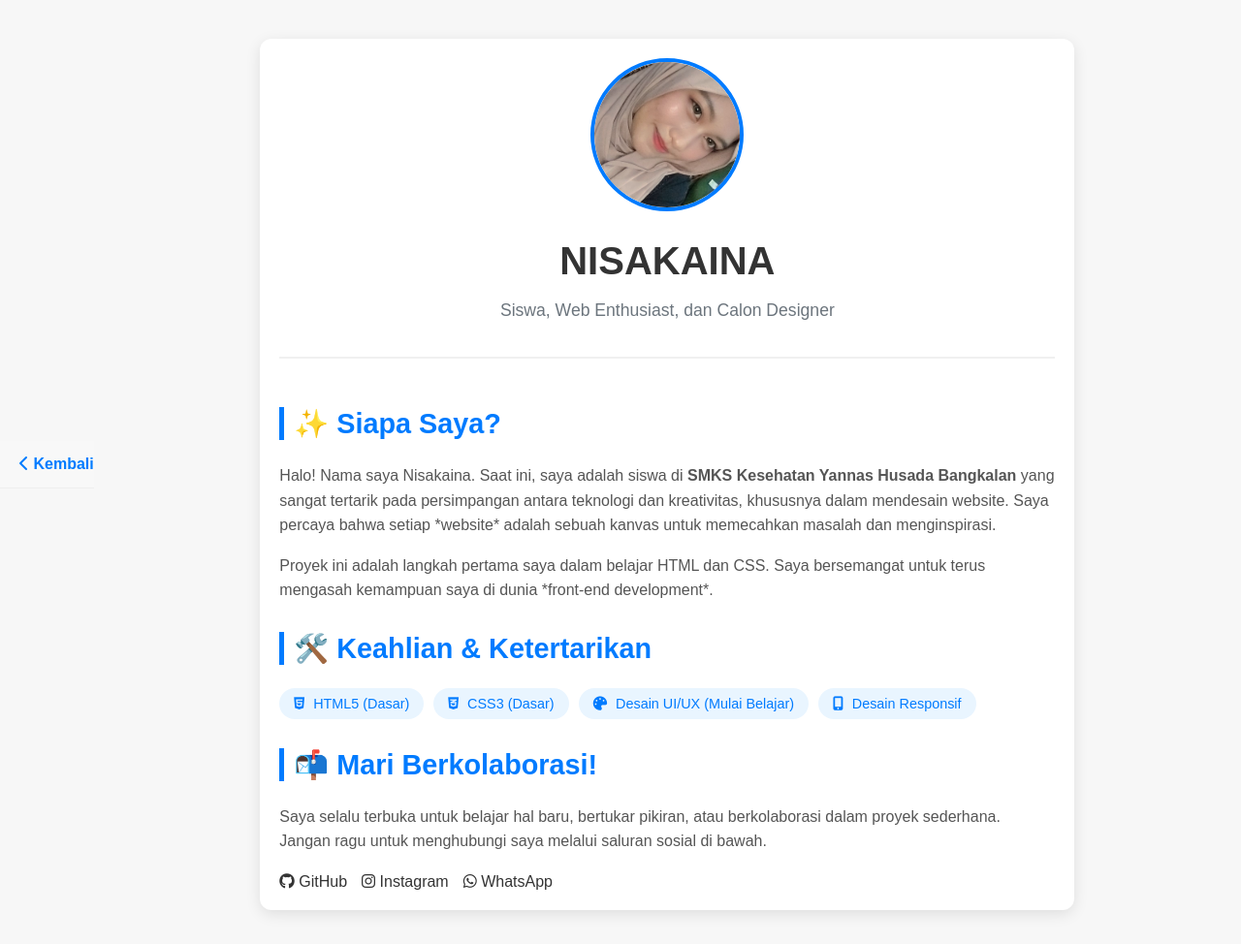
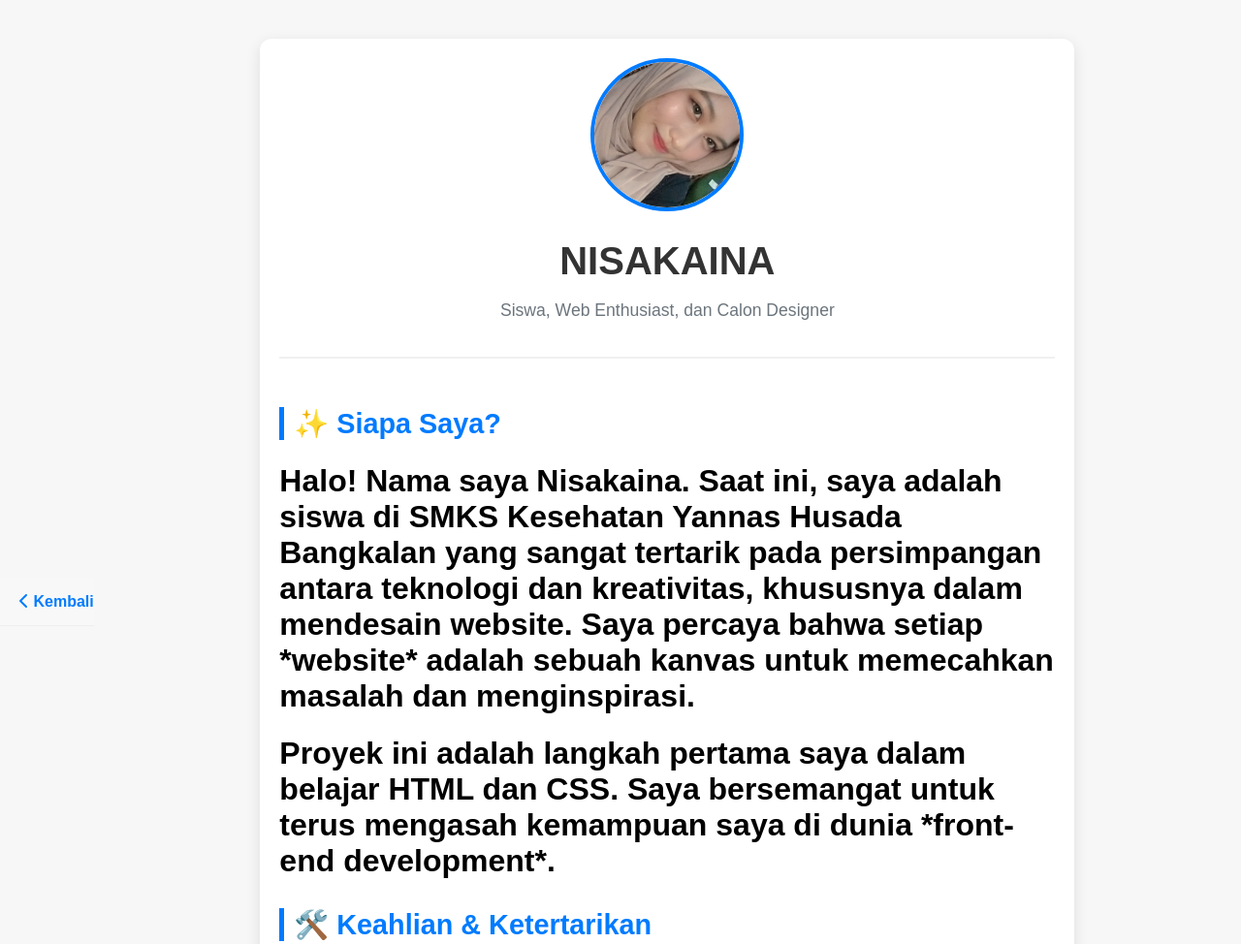
Before and after one commit to khoirunnisa3457-png/NISAKAINA, a plain HTML site: page tentang-saya.html in a window 1280 px wide. Shown: the top 974 px of the page at 97% size. Drawn offline with Linux system fonts and the light colour scheme.

Commit message:
tentang-saya.html

```diff
--- a/tentang-saya.html
+++ b/tentang-saya.html
@@ -25,10 +25,10 @@
 
             <h2 class="section-title">✨ Siapa Saya?</h2>
             <p class="about-text">
-                Halo! Nama saya Nisakaina. Saat ini, saya adalah siswa di <b>SMKS Kesehatan Yannas Husada Bangkalan</b> yang sangat tertarik pada persimpangan antara teknologi dan kreativitas, khususnya dalam mendesain website. Saya percaya bahwa setiap *website* adalah sebuah kanvas untuk memecahkan masalah dan menginspirasi.
+                <h1 style"text-align:justify"> Halo! Nama saya Nisakaina. Saat ini, saya adalah siswa di <b>SMKS Kesehatan Yannas Husada Bangkalan</b> yang sangat tertarik pada persimpangan antara teknologi dan kreativitas, khususnya dalam mendesain website. Saya percaya bahwa setiap *website* adalah sebuah kanvas untuk memecahkan masalah dan menginspirasi.</h1>
             </p>
             <p class="about-text">
-                Proyek ini adalah langkah pertama saya dalam belajar HTML dan CSS. Saya bersemangat untuk terus mengasah kemampuan saya di dunia *front-end development*.
+                <h1 style"text-align:justify"> Proyek ini adalah langkah pertama saya dalam belajar HTML dan CSS. Saya bersemangat untuk terus mengasah kemampuan saya di dunia *front-end development*.</h1>
             </p>
 
             <h2 class="section-title">🛠️ Keahlian & Ketertarikan</h2>
```
